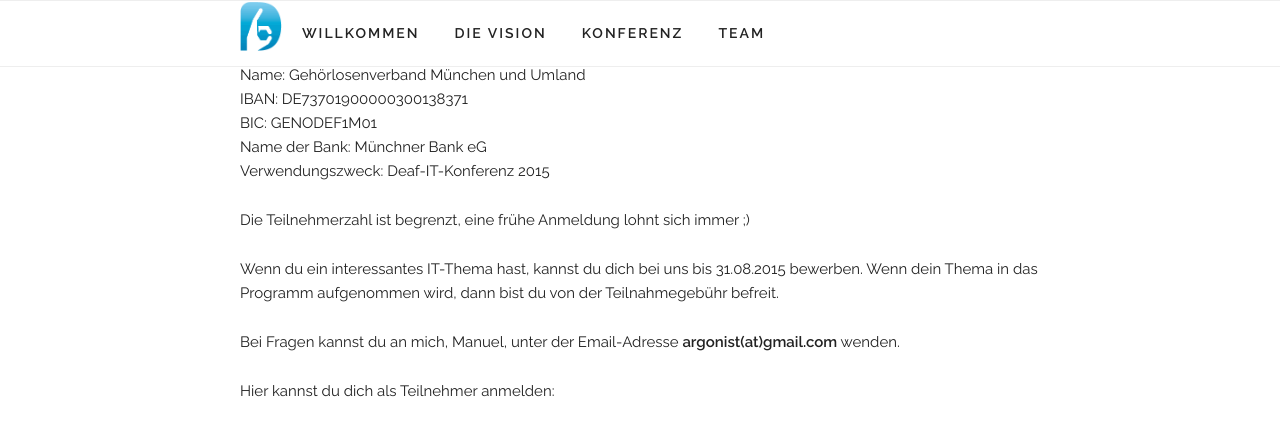
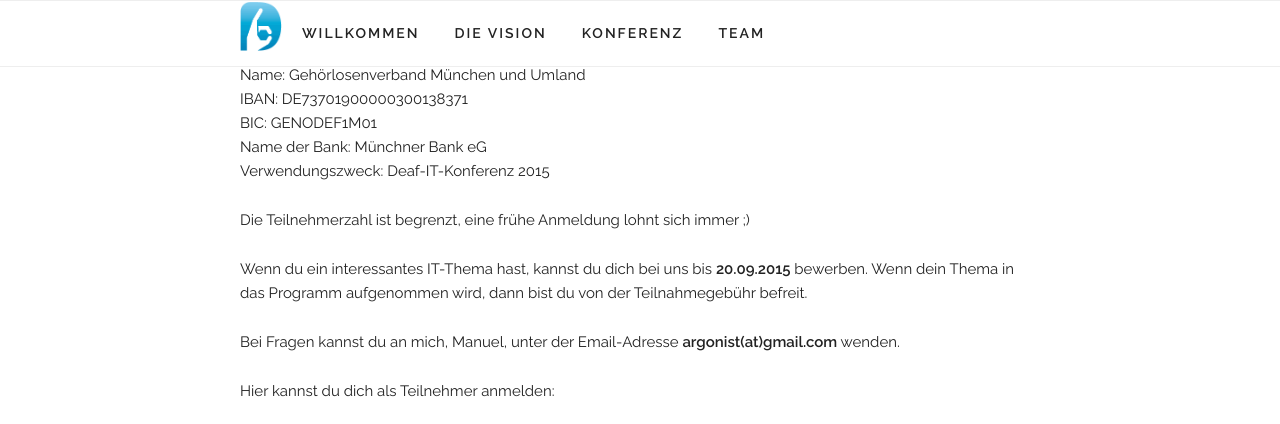
Before and after one commit to NickelPic/deafit.github.io, a Jekyll site: the page built from conference2015.md, in a window 1280 px wide and 900 px high, scrolled down 2385 px, cut to the strip 0-424 px from the top of the window. Built offline with Jekyll 4.4.1, drawn with Linux system fonts in a browser that asks for light colours; nearby versions of some CDN libraries.

Commit message:
Update conference2015.md

```diff
--- a/conference2015.md
+++ b/conference2015.md
@@ -151,7 +151,7 @@ Verwendungszweck: Deaf-IT-Konferenz 2015</p>
 
 Die Teilnehmerzahl ist begrenzt, eine frühe Anmeldung lohnt sich immer ;)
 
-Wenn du ein interessantes IT-Thema hast, kannst du dich bei uns bis 31.08.2015 bewerben. Wenn dein Thema in das Programm aufgenommen wird, dann bist du von der Teilnahmegebühr befreit.
+Wenn du ein interessantes IT-Thema hast, kannst du dich bei uns bis **20.09.2015** bewerben. Wenn dein Thema in das Programm aufgenommen wird, dann bist du von der Teilnahmegebühr befreit.
 
 Bei Fragen kannst du an mich, Manuel, unter der Email-Adresse **argonist(at)gmail.com** wenden.
 
```
